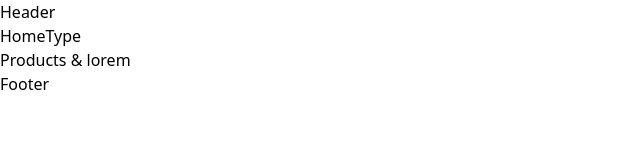
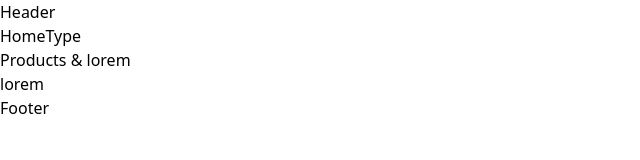
Before and after one commit to The-Unknown-077/Loyiha, a React (Vite) app: page / in a window 1280 px wide. Shown: the top 160 px of the page, without its empty margins (0-640 px from the left). Built offline with nearby package versions, Linux system fonts and the light colour scheme.

Commit message:
Products ozgardi

```diff
--- a/src/components/products/Products.jsx
+++ b/src/components/products/Products.jsx
@@ -2,7 +2,9 @@ import React from 'react'
 
 const Products = () => {
   return (
-    <div>Products & lorem</div>
+    <div>Products & lorem
+      <p>lorem</p>
+    </div>
   )
 }
 
```
